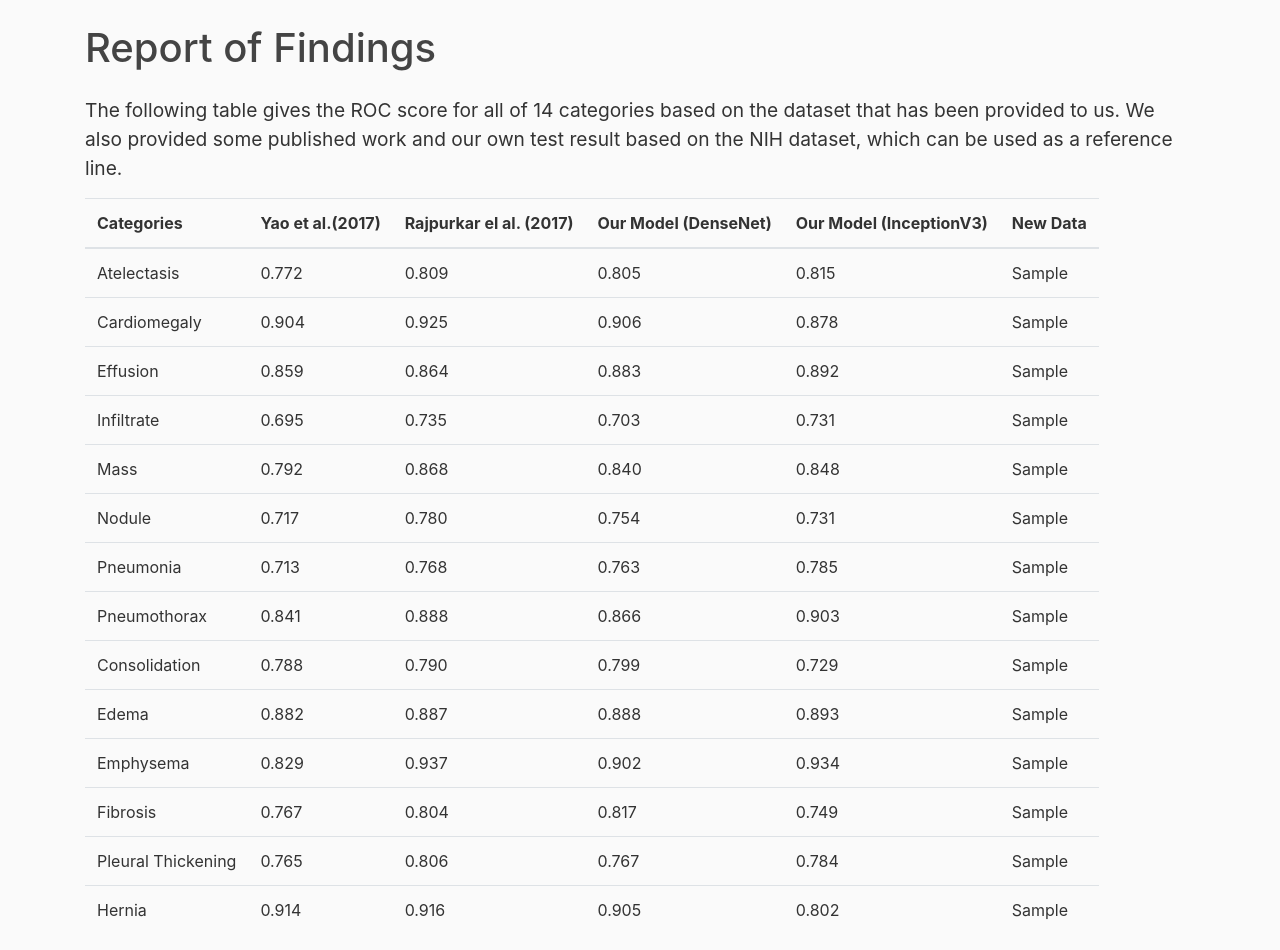
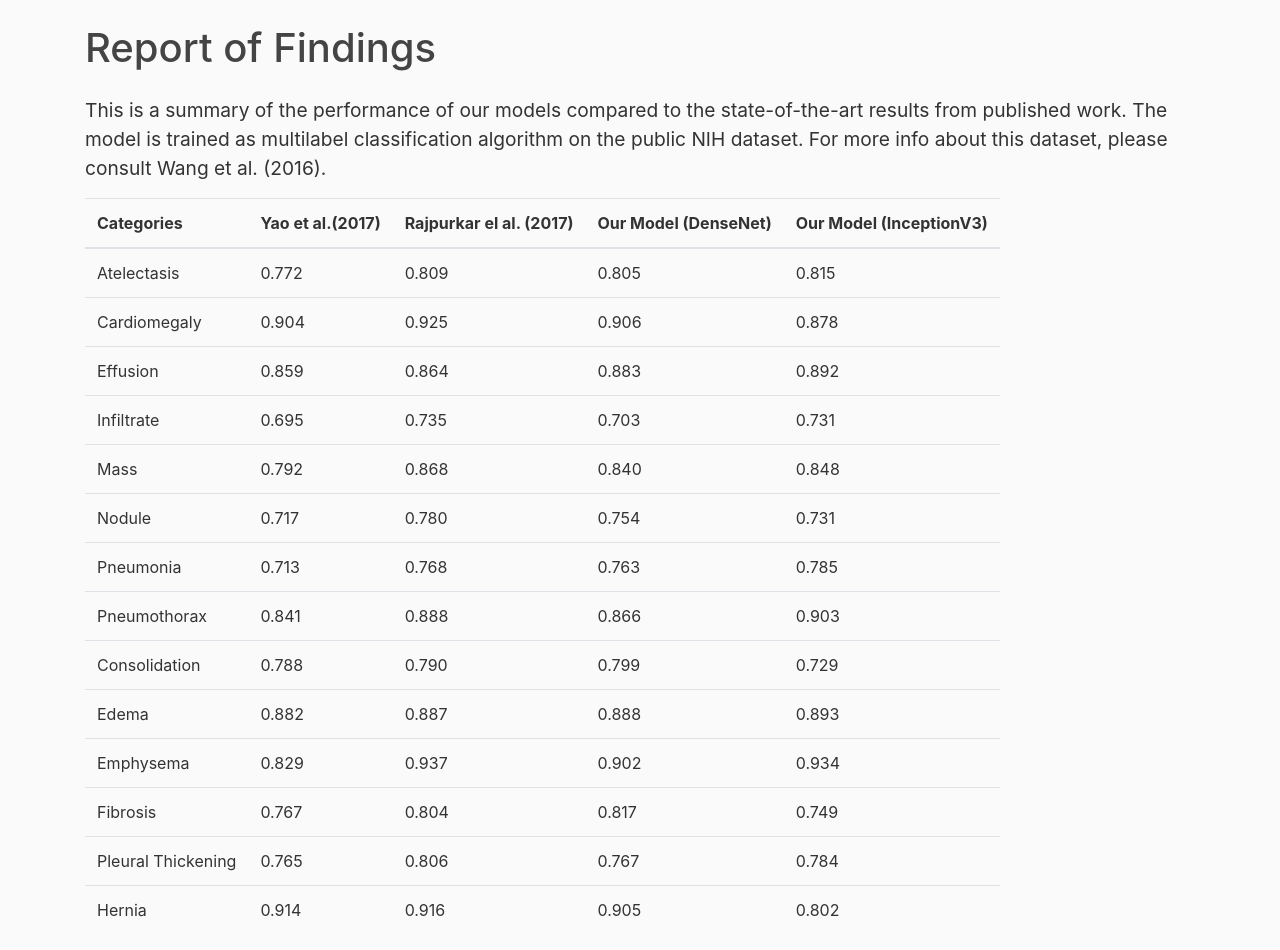
Before and after one commit to HaigangLiu/flaskapp_deep_learning, a Flask app: template templates/resultpage_multiple.html in a window 1280 px wide. Shown: the part 56-1006 px from the top of the page. Run offline with Flask 2, Linux system fonts and the light colour scheme; the template is opened without the code that fills it: most values are stand-ins (such as "Sample title", 1, 10 or a date in 2020); some libraries are stand-ins or nearby versions.

Commit message:
repurposeed this page for result comp

```diff
--- a/templates/resultpage_multiple.html
+++ b/templates/resultpage_multiple.html
@@ -3,7 +3,9 @@
     <div class = 'container'>
 <h1 class = 'mb-4'>Report of Findings</h1>
 <p> <BIG>
-The following table gives the ROC score for all of 14 categories based on the dataset that has been provided to us. We also provided some published work and our own test result based on the NIH dataset, which can be used as a reference line.
+
+This is a summary of the performance of our models compared to the state-of-the-art results from published work. The model is trained as multilabel classification algorithm on the public NIH dataset. For more info about this dataset, please consult Wang et al. (2016).
+
 </BIG></p>
 <div class="table">
 <table>
@@ -14,7 +16,6 @@ The following table gives the ROC score for all of 14 categories based on the da
 <th>Rajpurkar el al. (2017)</th>
 <th style="text-align: left">Our Model (DenseNet)</th>
 <th style="text-align: left">Our Model (InceptionV3)</th>
-<th style="text-align: left">New Data</th>
 </tr>
 </thead>
 
@@ -25,7 +26,6 @@ The following table gives the ROC score for all of 14 categories based on the da
 <td>0.809</td>
 <td style="text-align: left">0.805</td>
 <td style="text-align: left">0.815</td>
-<td style="text-align: left">{{list_of_aurocs[0]}}</td>
 </tr>
 <tr>
 <td>Cardiomegaly</td>
@@ -33,7 +33,6 @@ The following table gives the ROC score for all of 14 categories based on the da
 <td>0.925</td>
 <td style="text-align: left">0.906</td>
 <td style="text-align: left">0.878</td>
-<td style="text-align: left">{{list_of_aurocs[1]}}</td>
 </tr>
 <tr>
 <td>Effusion</td>
@@ -41,7 +40,6 @@ The following table gives the ROC score for all of 14 categories based on the da
 <td>0.864</td>
 <td style="text-align: left">0.883</td>
 <td style="text-align: left">0.892</td>
-<td style="text-align: left">{{list_of_aurocs[2]}}</td>
 </tr>
 <tr>
 <td>Infiltrate</td>
@@ -49,7 +47,6 @@ The following table gives the ROC score for all of 14 categories based on the da
 <td>0.735</td>
 <td style="text-align: left">0.703</td>
 <td style="text-align: left">0.731</td>
-<td style="text-align: left">{{list_of_aurocs[3]}}</td>
 </tr>
 <tr>
 <td>Mass</td>
@@ -57,7 +54,6 @@ The following table gives the ROC score for all of 14 categories based on the da
 <td>0.868</td>
 <td style="text-align: left">0.840</td>
 <td style="text-align: left">0.848</td>
-<td style="text-align: left">{{list_of_aurocs[4]}}</td>
 </tr>
 <tr>
 <td>Nodule</td>
@@ -65,7 +61,6 @@ The following table gives the ROC score for all of 14 categories based on the da
 <td>0.780</td>
 <td style="text-align: left">0.754</td>
 <td style="text-align: left">0.731</td>
-<td style="text-align: left">{{list_of_aurocs[5]}}</td>
 </tr>
 <tr>
 <td>Pneumonia</td>
@@ -73,7 +68,6 @@ The following table gives the ROC score for all of 14 categories based on the da
 <td>0.768</td>
 <td style="text-align: left">0.763</td>
 <td style="text-align: left">0.785</td>
-<td style="text-align: left">{{list_of_aurocs[6]}}</td>
 </tr>
 <tr>
 <td>Pneumothorax</td>
@@ -81,7 +75,6 @@ The following table gives the ROC score for all of 14 categories based on the da
 <td>0.888</td>
 <td style="text-align: left">0.866</td>
 <td style="text-align: left">0.903</td>
-<td style="text-align: left">{{list_of_aurocs[7]}}</td>
 </tr>
 <tr>
 <td>Consolidation</td>
@@ -89,7 +82,6 @@ The following table gives the ROC score for all of 14 categories based on the da
 <td>0.790</td>
 <td style="text-align: left">0.799</td>
 <td style="text-align: left">0.729</td>
-<td style="text-align: left">{{list_of_aurocs[8]}}</td>
 </tr>
 <tr>
 <td>Edema</td>
@@ -97,7 +89,6 @@ The following table gives the ROC score for all of 14 categories based on the da
 <td>0.887</td>
 <td style="text-align: left">0.888</td>
 <td style="text-align: left">0.893</td>
-<td style="text-align: left">{{list_of_aurocs[9]}}</td>
 </tr>
 <tr>
 <td>Emphysema</td>
@@ -105,7 +96,6 @@ The following table gives the ROC score for all of 14 categories based on the da
 <td>0.937</td>
 <td style="text-align: left">0.902</td>
 <td style="text-align: left">0.934</td>
-<td style="text-align: left">{{list_of_aurocs[10]}}</td>
 </tr>
 <tr>
 <td>Fibrosis</td>
@@ -113,7 +103,6 @@ The following table gives the ROC score for all of 14 categories based on the da
 <td>0.804</td>
 <td style="text-align: left">0.817</td>
 <td style="text-align: left">0.749</td>
-<td style="text-align: left">{{list_of_aurocs[11]}}</td>
 </tr>
 <tr>
 <td>Pleural Thickening</td>
@@ -121,7 +110,6 @@ The following table gives the ROC score for all of 14 categories based on the da
 <td>0.806</td>
 <td style="text-align: left">0.767</td>
 <td style="text-align: left">0.784</td>
-<td style="text-align: left">{{list_of_aurocs[12]}}</td>
 </tr>
 <tr>
 <td>Hernia</td>
@@ -129,7 +117,6 @@ The following table gives the ROC score for all of 14 categories based on the da
 <td>0.916</td>
 <td style="text-align: left">0.905</td>
 <td style="text-align: left">0.802</td>
-<td style="text-align: left">{{list_of_aurocs[13]}}</td>
 </tr>
 </tbody>
 </table>
```
